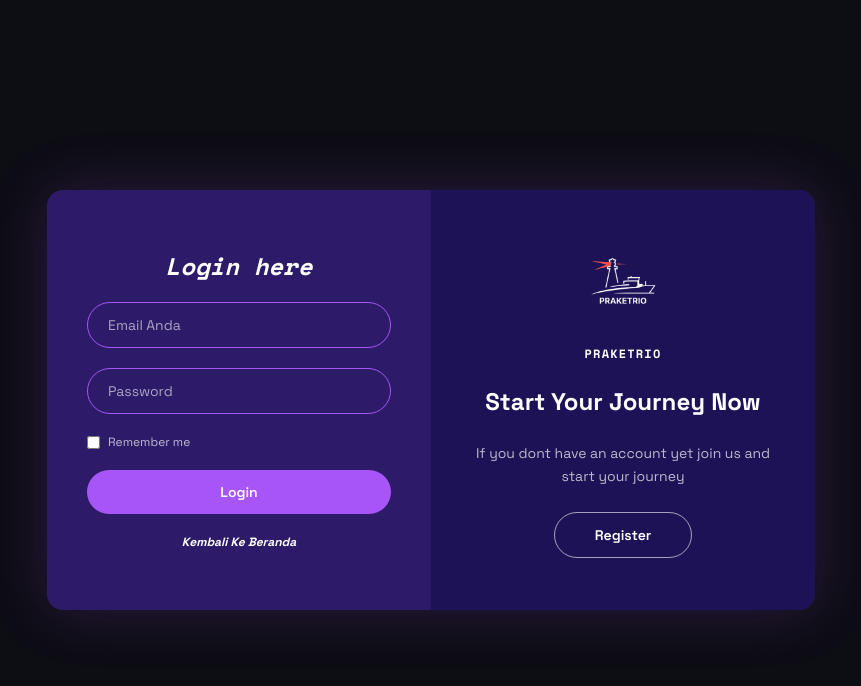
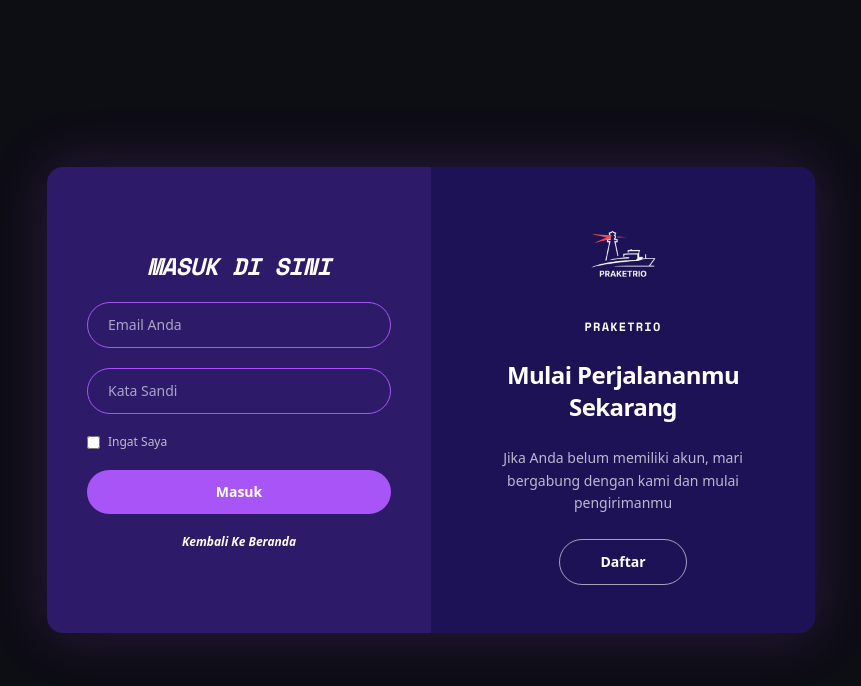
Before and after one commit to Praba301/PROJECT_SIWEB, a Next.js app: page /login in a window 1280 px wide. Shown: the top 686 px of the page, without its empty margins (209-1070 px from the left). Built offline with nearby package versions, Linux system fonts and the light colour scheme.

Commit message:
notif daftar & pdf

```diff
--- a/src/app/login/page.tsx
+++ b/src/app/login/page.tsx
@@ -1,20 +1,45 @@
 "use client";
 
-import { useState } from "react";
+import { useState, useEffect } from "react";
 import Image from "next/image";
 import Link from "next/link";
 import { useRouter } from "next/navigation";
 
 export default function LoginPage() {
   const [isLogin, setIsLogin] = useState(true);
-  // Tambahan state untuk menangkap input email
   const [email, setEmail] = useState("");
+  const [password, setPassword] = useState("");
+  const [rememberMe, setRememberMe] = useState(false);
+  const [toast, setToast] = useState({ show: false, message: "" });
+  // State khusus untuk form register
+  const [regNama, setRegNama] = useState("");
+  const [regEmail, setRegEmail] = useState("");
+  const [regPass, setRegPass] = useState("");
+
   const router = useRouter();
+
+  // Efek untuk memuat email yang tersimpan jika "Remember Me" dicentang sebelumnya
+  useEffect(() => {
+    const savedEmail = localStorage.getItem("praketrio_email");
+    const savedRemember = localStorage.getItem("praketrio_remember");
+    if (savedRemember === "true" && savedEmail) {
+      setEmail(savedEmail);
+      setRememberMe(true);
+    }
+  }, []);
 
   const handleLogin = (e: React.FormEvent) => {
     e.preventDefault();
 
-    // Bersihkan email dari spasi berlebih dan ubah ke huruf kecil semua
+    // Logika Remember Me
+    if (rememberMe) {
+      localStorage.setItem("praketrio_email", email);
+      localStorage.setItem("praketrio_remember", "true");
+    } else {
+      localStorage.removeItem("praketrio_email");
+      localStorage.removeItem("praketrio_remember");
+    }
+
     const emailBersih = email.trim().toLowerCase();
 
     if (emailBersih === "fleet@praketrio.com") {
@@ -26,8 +51,17 @@ export default function LoginPage() {
     }
   };
 
+  const handleRegister = (e: React.FormEvent) => {
+  e.preventDefault();
+  setToast({ show: true, message: `Registrasi Berhasil! Halo ${regNama}, silakan masuk.` });
+    setTimeout(() => {
+    setToast({ show: false, message: "" });
+    setIsLogin(true);
+  }, 3000);
+};
+
   return (
-    <main className="min-h-screen bg-[#0D0D14] flex items-center justify-center px-4">
+    <main className="min-h-screen bg-[#0D0D14] flex items-center justify-center px-4 font-sans">
       <div className="w-full max-w-3xl bg-[#2D1B69] rounded-2xl overflow-hidden shadow-[0_0_60px_rgba(168,85,247,0.2)] flex min-h-[420px]">
 
         {/* Panel Kiri */}
@@ -39,34 +73,42 @@ export default function LoginPage() {
           {isLogin ? (
             /* Form Login */
             <form onSubmit={handleLogin} className="w-full flex flex-col items-center gap-5">
-              <h2 className="text-white font-bold text-2xl italic font-mono">
-                Login here
+              <h2 className="text-white font-bold text-2xl italic font-mono uppercase tracking-tight">
+                Masuk di sini
               </h2>
               <input
                 type="email"
                 placeholder="Email Anda"
                 required
-                value={email} // Hubungkan ke state email
-                onChange={(e) => setEmail(e.target.value)} // Tangkap ketikan user
+                value={email}
+                onChange={(e) => setEmail(e.target.value)}
                 className="w-full bg-transparent border border-[#A855F7] text-white placeholder-white/60 rounded-full px-5 py-3 text-sm focus:outline-none focus:border-[#C084FC]"
               />
               <input
                 type="password"
-                placeholder="Password"
+                placeholder="Kata Sandi"
                 required
+                value={password}
+                onChange={(e) => setPassword(e.target.value)}
                 className="w-full bg-transparent border border-[#A855F7] text-white placeholder-white/60 rounded-full px-5 py-3 text-sm focus:outline-none focus:border-[#C084FC]"
               />
               <div className="flex items-center gap-2 w-full">
-                <input type="checkbox" id="remember" className="accent-[#A855F7]" />
-                <label htmlFor="remember" className="text-white/70 text-xs">
-                  Remember me
+                <input
+                  type="checkbox"
+                  id="remember"
+                  className="accent-[#A855F7] cursor-pointer"
+                  checked={rememberMe}
+                  onChange={(e) => setRememberMe(e.target.checked)}
+                />
+                <label htmlFor="remember" className="text-white/70 text-xs cursor-pointer">
+                  Ingat Saya
                 </label>
               </div>
               <button
                 type="submit"
                 className="w-full bg-[#A855F7] hover:bg-[#7C3AED] text-white font-semibold rounded-full py-3 text-sm transition-colors duration-200"
               >
-                Login
+                Masuk
               </button>
               <Link
                 href="/"
@@ -76,8 +118,8 @@ export default function LoginPage() {
               </Link>
             </form>
           ) : (
-            /* Panel Hello Friends */
-            <div className="w-full flex flex-col items-center gap-6 text-center">
+            /* Panel Halo Teman (Saat di layar Register) */
+            <div className="w-full flex flex-col items-center gap-6 text-center animate-fade-in">
               <Image
                 src="/logo.png"
                 alt="Praketrio"
@@ -88,15 +130,15 @@ export default function LoginPage() {
               <p className="text-white font-bold text-xs tracking-widest uppercase font-mono">
                 PRAKETRIO
               </p>
-              <h2 className="text-white font-bold text-2xl">Hello Friends</h2>
-              <p className="text-white/70 text-sm leading-relaxed">
-                If you already have an account, login here and have fun
+              <h2 className="text-white font-bold text-2xl tracking-tight">Halo Teman!</h2>
+              <p className="text-white/70 text-sm leading-relaxed px-2">
+                Jika Anda sudah memiliki akun, silakan masuk ke sini dan selamat bergabung kembali
               </p>
               <button
                 onClick={() => setIsLogin(true)}
                 className="border border-white/60 hover:border-white text-white font-semibold rounded-full px-10 py-3 text-sm transition-colors duration-200"
               >
-                Login
+                Masuk
               </button>
             </div>
           )}
@@ -109,8 +151,8 @@ export default function LoginPage() {
           }`}
         >
           {isLogin ? (
-            /* Panel Start Your Journey */
-            <div className="w-full flex flex-col items-center gap-6 text-center">
+            /* Panel Mulai Perjalanan (Saat di layar Login) */
+            <div className="w-full flex flex-col items-center gap-6 text-center animate-fade-in">
               <Image
                 src="/logo.png"
                 alt="Praketrio"
@@ -121,56 +163,71 @@ export default function LoginPage() {
               <p className="text-white font-bold text-xs tracking-widest uppercase font-mono">
                 PRAKETRIO
               </p>
-              <h2 className="text-white font-bold text-2xl">
-                Start Your Journey Now
+              <h2 className="text-white font-bold text-2xl tracking-tight">
+                Mulai Perjalananmu Sekarang
               </h2>
-              <p className="text-white/70 text-sm leading-relaxed">
-                If you dont have an account yet join us and start your journey
+              <p className="text-white/70 text-sm leading-relaxed px-2">
+                Jika Anda belum memiliki akun, mari bergabung dengan kami dan mulai pengirimanmu
               </p>
               <button
                 onClick={() => setIsLogin(false)}
                 className="border border-white/60 hover:border-white text-white font-semibold rounded-full px-10 py-3 text-sm transition-colors duration-200"
               >
-                Register
+                Daftar
               </button>
             </div>
           ) : (
             /* Form Register */
-            <div className="w-full flex flex-col items-center gap-4">
-              <h2 className="text-white font-bold text-2xl italic font-mono">
-                Register here
+            <form onSubmit={handleRegister} className="w-full flex flex-col items-center gap-4">
+              <h2 className="text-white font-bold text-2xl italic font-mono uppercase tracking-tight">
+                Daftar di sini
               </h2>
               <input
                 type="text"
                 placeholder="Nama Lengkap"
+                required
+                value={regNama}
+                onChange={(e) => setRegNama(e.target.value)}
                 className="w-full bg-transparent border border-[#A855F7] text-white placeholder-white/60 rounded-full px-5 py-3 text-sm focus:outline-none focus:border-[#C084FC]"
               />
               <input
-                type="email"
+                type="email" // Menggunakan type email agar ada validasi @
                 placeholder="Masukkan Email"
+                required
+                value={regEmail}
+                onChange={(e) => setRegEmail(e.target.value)}
                 className="w-full bg-transparent border border-[#A855F7] text-white placeholder-white/60 rounded-full px-5 py-3 text-sm focus:outline-none focus:border-[#C084FC]"
               />
               <input
                 type="password"
-                placeholder="Masukkan Password"
+                placeholder="Masukkan Kata Sandi"
+                required
+                value={regPass}
+                onChange={(e) => setRegPass(e.target.value)}
                 className="w-full bg-transparent border border-[#A855F7] text-white placeholder-white/60 rounded-full px-5 py-3 text-sm focus:outline-none focus:border-[#C084FC]"
               />
               <input
                 type="password"
-                placeholder="Ulangi Password"
+                placeholder="Ulangi Kata Sandi"
+                required
                 className="w-full bg-transparent border border-[#A855F7] text-white placeholder-white/60 rounded-full px-5 py-3 text-sm focus:outline-none focus:border-[#C084FC]"
               />
               <button
                 type="submit"
                 className="w-full bg-[#A855F7] hover:bg-[#7C3AED] text-white font-semibold rounded-full py-3 text-sm transition-colors duration-200 mt-1"
               >
-                Register
+                Daftar
               </button>
-            </div>
+            </form>
           )}
         </div>
 
       </div>
+      {toast.show && (
+  <div className="fixed bottom-10 right-10 bg-[#b562ff] text-white px-8 py-4 rounded-2xl shadow-[0_0_20px_rgba(181,98,255,0.5)] border border-white/20 animate-bounce z-[100] font-bold">
+    {toast.message}
+  </div>
+)}
     </main>
   );
 }
```
Also changed, not shown: src/app/fleet-shipper/page.tsx (+13 -8 lines).
